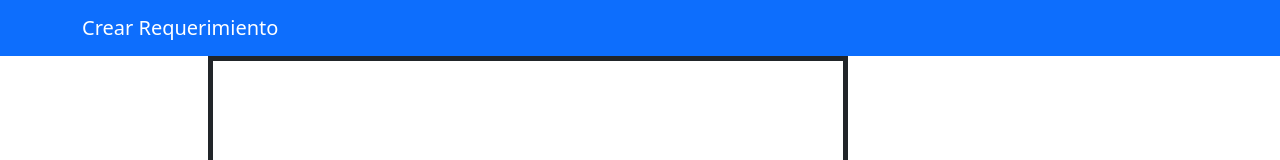
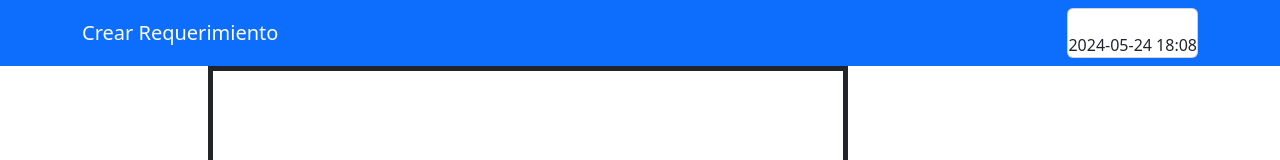
Before and after one commit to huwso1/ModuloSeleccion, a React (Create React App) app in the folder Front/modulo_basesdedatos/: page /NavigateBar in a window 1280 px wide. Shown: the top 160 px of the page. Built offline with nearby package versions, Linux system fonts and the light colour scheme; no server answers.

Commit message:
Se añadieron los datos del analista cliente

```diff
--- a/Front/modulo_basesdedatos/src/Componentes/NavigateBar.js
+++ b/Front/modulo_basesdedatos/src/Componentes/NavigateBar.js
@@ -2,19 +2,23 @@ import React from 'react';
 import Nav from 'react-bootstrap/Nav';
 import Navbar from 'react-bootstrap/Navbar';
 import Container from 'react-bootstrap/Container';
+import Card  from 'react-bootstrap/Card';
 import {Outlet} from 'react-router-dom';
 
 import '../css/Navbar.css';
 
  function NavigateBar() {
+  var a=new Date();
+  a.setHours(a.getHours()-5);
   return (
     <div>
 <Navbar  bg="primary" variant="dark" expand="lg">
       <Container>
         <Nav classname="me-auto">
         <Navbar.Brand href="/NavigateBar/Crearunidad">Crear Requerimiento</Navbar.Brand>
+        </Nav>
+        <Card>{window.sessionStorage.getItem("Datos")} <br></br>{a.toISOString().substring(0,16).replace("T"," ")}</Card>
 
-        </Nav>
       </Container>
 
 </Navbar>
```
